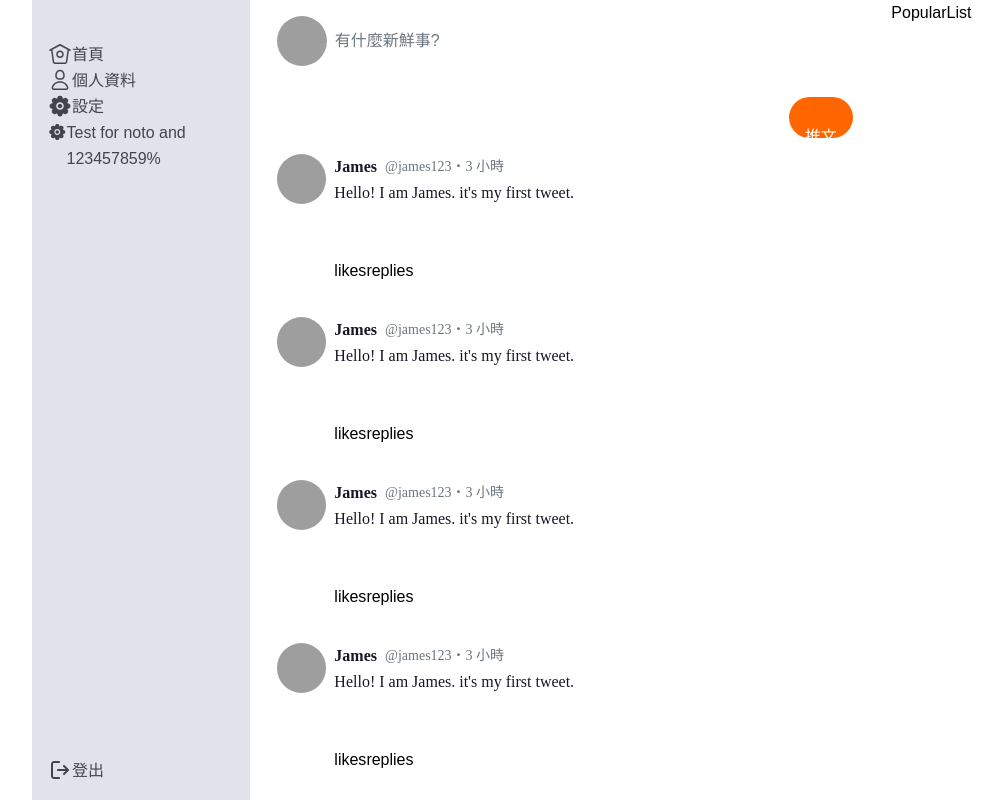
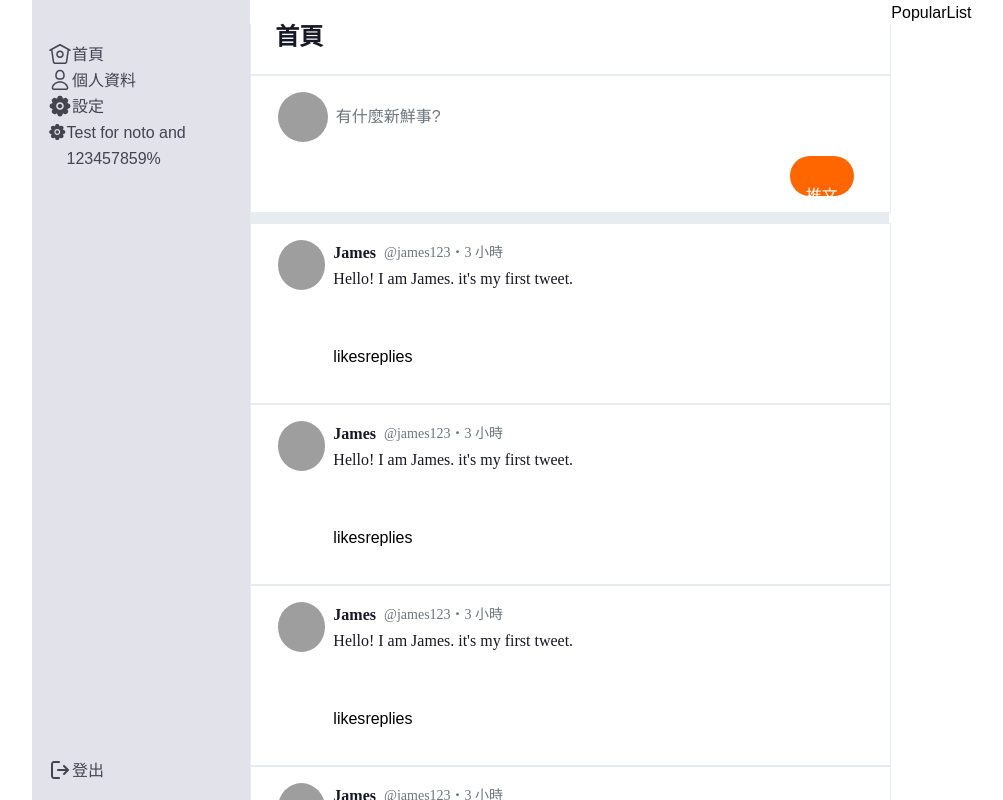
Before and after one commit to LJBL22/react_twitter, a React (Create React App) app: page /tweets in a window 1280 px wide. Shown: the top 800 px of the page, without its empty margins (38-1041 px from the left). Built offline with nearby package versions, Linux system fonts and the light colour scheme; grey boxes are pictures that could not be loaded; some icons are missing.

Commit message:
feat: add header

```diff
--- a/src/components/InputTweet.jsx
+++ b/src/components/InputTweet.jsx
@@ -1,10 +1,10 @@
-import { userData } from "./dummyData";
-import { StyledAvatar, StyledImgDiv } from "./styles/Avatar.styled";
+import { userData } from './dummyData';
+import { StyledAvatar, StyledImgDiv } from './styles/Avatar.styled';
 import {
   StyledTextarea,
   StyledCardDiv,
   StyledForm,
-} from "./styles/InputTweet.styled";
+} from './styles/InputTweet.styled';
 
 function InputTweet({ width, height, divWidth, divHeight }) {
   const avatar = userData[0].avatar;
--- a/src/components/MainTweet.jsx
+++ b/src/components/MainTweet.jsx
@@ -1,17 +1,44 @@
 import Main from './Main';
 import InputTweet from './InputTweet';
 import TweetCollection from './TweetCollection';
+import styled from 'styled-components';
+
+const StyledHeader = styled.div`
+  width: 40.0625rem;
+  height: 3.1875rem;
+  border: 0.0625rem solid #e6ecf0;
+  border-top: none;
+  margin-top: 1.5rem;
+`;
+
+const StyledTitle = styled.div`
+  font-weight: 700;
+  font-size: var(--fs-h4);
+  line-height: 1.625rem;
+  margin: 0rem 35.4375rem 1.5625rem 1.5rem;
+  color: var(--color-gray-900);
+`;
+
+const StyledDivider = styled.div`
+  width: 39.9375rem;
+  height: 0.625rem;
+  background-color: #e6ecf0;
+`;
 
 function MainTweet() {
   return (
     <div>
       <Main>
+        <StyledHeader>
+          <StyledTitle>首頁</StyledTitle>
+        </StyledHeader>
         <InputTweet
           width="32.875rem"
           height="8.5625rem"
           divWidth="40.0625rem"
           divHeight="8.625rem"
         />
+        <StyledDivider></StyledDivider>
         <TweetCollection />
       </Main>
     </div>
--- a/src/components/common/globalStyles.js
+++ b/src/components/common/globalStyles.js
@@ -1,4 +1,4 @@
-import { createGlobalStyle } from "styled-components";
+import { createGlobalStyle } from 'styled-components';
 
 export const GlobalStyle = createGlobalStyle`
   @import url('https://fonts.googleapis.com/css2?family=Noto+Sans+TC:wght@400;500;700&display=swap');
--- a/src/components/styles/InputTweet.styled.js
+++ b/src/components/styles/InputTweet.styled.js
@@ -4,6 +4,8 @@ export const StyledCardDiv = styled.div`
   display: flex;
   width: ${({ divWidth }) => divWidth};
   height: ${({ divHeight }) => divHeight};
+  padding-bottom: 1rem;
+  border: 1px solid #e6ecf0;
 `;
 
 export const StyledContextDiv = styled.div`
@@ -73,6 +75,7 @@ export const StyledTextarea = styled.textarea`
   maxlength: '140';
   border: none;
   resize: none;
+  overflow-y: hidden;
   ::placeholder {
     color: var(--color-secondary);
   }
```
Also changed, not shown: src/index.js (+5 -5 lines).
